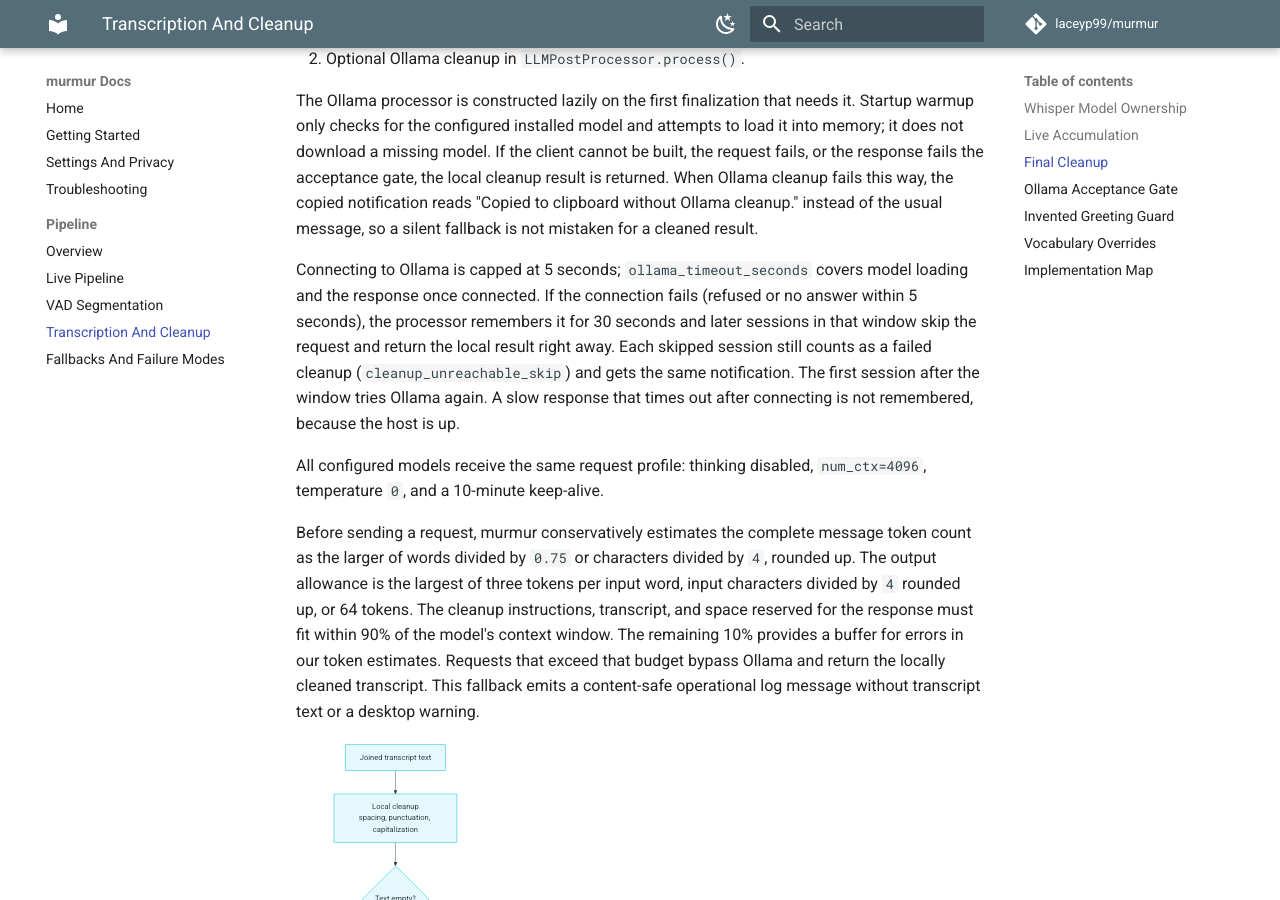
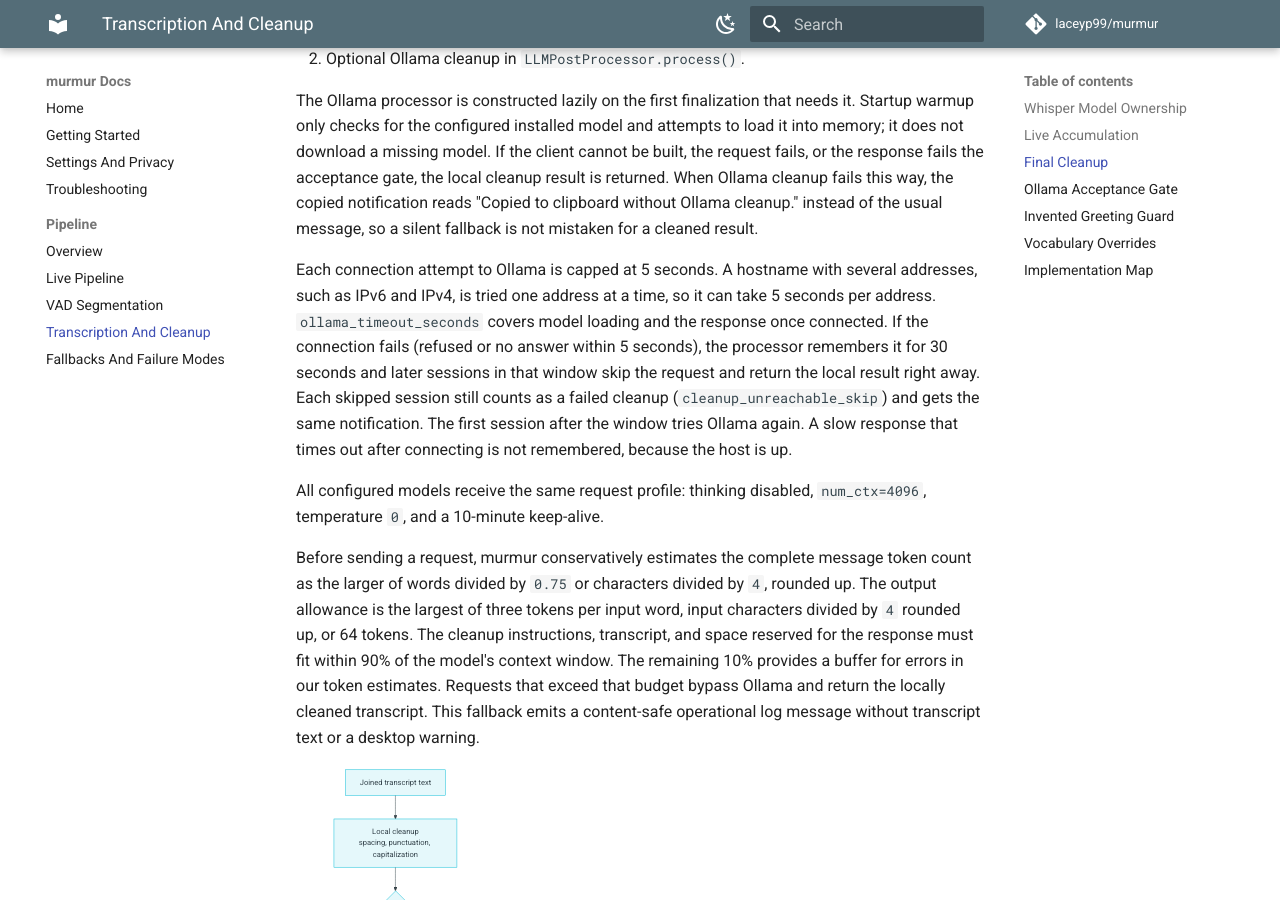
Before and after one commit to laceyp99/murmur, an MkDocs documentation site: the page built from docs/transcription-and-cleanup.md, in a window 1280 px wide and 900 px high, scrolled down 1778 px. Built offline with MkDocs 1.6.1 and Material for MkDocs 9.7.7, drawn with Linux system fonts in a browser that asks for light colours; comment, search, counter and statistics services are not loaded.

Commit message:
docs(ollama): note connect cap applies per resolved address
Co-Authored-By: Claude Opus 5.5 <noreply@anthropic.com>

```diff
--- a/docs/transcription-and-cleanup.md
+++ b/docs/transcription-and-cleanup.md
@@ -78,8 +78,10 @@ the local cleanup result is returned. When Ollama cleanup fails this way, the
 copied notification reads "Copied to clipboard without Ollama cleanup." instead
 of the usual message, so a silent fallback is not mistaken for a cleaned result.
 
-Connecting to Ollama is capped at 5 seconds; `ollama_timeout_seconds` covers
-model loading and the response once connected. If the connection fails
+Each connection attempt to Ollama is capped at 5 seconds. A hostname with
+several addresses, such as IPv6 and IPv4, is tried one address at a time, so it
+can take 5 seconds per address. `ollama_timeout_seconds` covers model loading
+and the response once connected. If the connection fails
 (refused or no answer within 5 seconds), the processor remembers it for 30
 seconds and later sessions in that window skip the request and return the local
 result right away. Each skipped session still counts as a failed cleanup
```
Also changed, not shown: docs/troubleshooting.md (+3 -2 lines).
